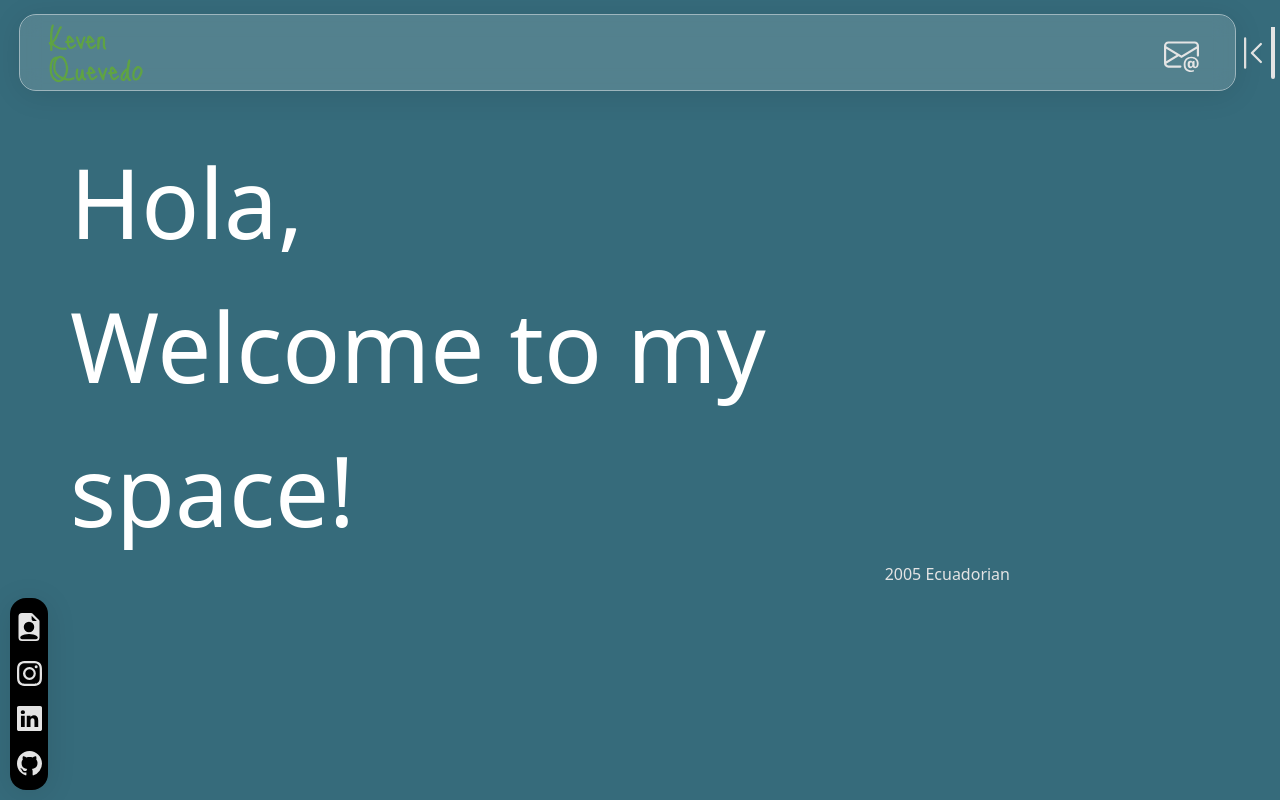
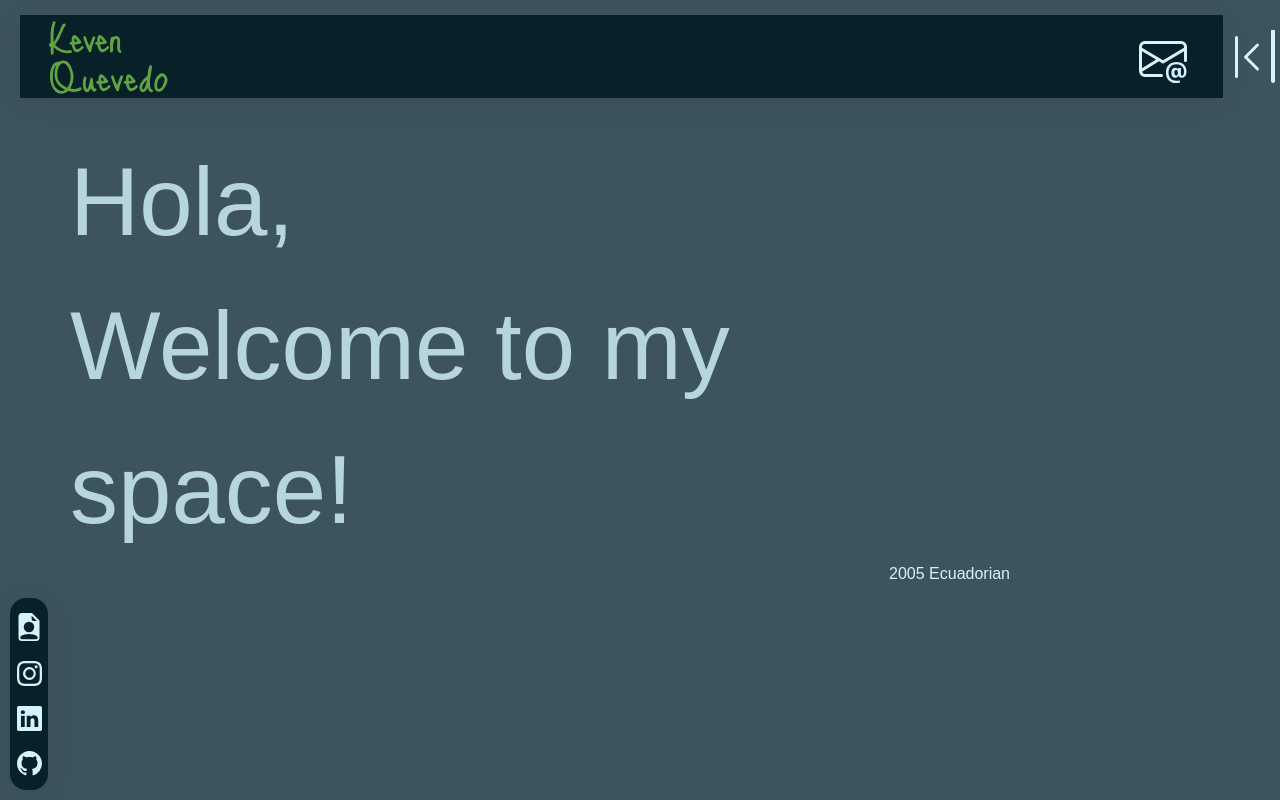
Before and after one commit to kevenjq/Kevens_website, a React (Vite) app: page / in a window 1280 px wide. Built offline with nearby package versions, Linux system fonts and the light colour scheme; a web font is replaced by a local one.

Commit message:
NavBar ready , might add more later tho

```diff
--- a/src/components/NavBar/Navbar.tsx
+++ b/src/components/NavBar/Navbar.tsx
@@ -13,41 +13,43 @@ type ThemeItem = {
   themeKey: "animal-theme" | "medieval-theme" | "futuro-theme";
 };
 
-//background-color: var(--bg-light);
 const NavbarContainer = styled.div`
   position: fixed;
   top: 15px;
   z-index: 9999;
   display: flex;
   width: 100vw;
-  height: 75px;
+  height: 5.2rem;
   justify-content: space-between;
   padding: 0 5px 0 20px;
 `;
+
+// background: rgba(255, 255, 255, 0.15);
+//   border-radius: 16px;
+//   box-shadow: 0 4px 30px rgba(0, 0, 0, 0.1);
+//   backdrop-filter: blur(9.5px);
+//   -webkit-backdrop-filter: blur(9.5px);
 
 const Nav = styled.nav`
   width: 95vw;
   display: flex;
   justify-content: space-between;
   align-items: center;
-  background: rgba(255, 255, 255, 0.15);
-  border-radius: 16px;
+  background: var(--bg-dark);
   box-shadow: 0 4px 30px rgba(0, 0, 0, 0.1);
-  backdrop-filter: blur(9.5px);
-  -webkit-backdrop-filter: blur(9.5px);
-  outline: 1px solid rgba(255, 255, 255, 0.52);
+  border-radius: var(--rounded);
 
   &:hover {
-    outline: 1px solid var(--outline);
+    outline: 2px solid var(--outline);
   }
 `;
 
 const Navbar = () => {
   const [visible, setVisible] = useState(false);
   const [items, setItems] = useState<ThemeItem[]>([
-    { id: "1", label: "idk", themeKey: "animal-theme" },
-    { id: "2", label: "Medieval", themeKey: "medieval-theme" },
-    { id: "3", label: "Futuro", themeKey: "futuro-theme" },
+    { id: "1", label: "Futuro", themeKey: "futuro-theme" },
+    { id: "2", label: "idk", themeKey: "animal-theme" },
+    { id: "3", label: "Medieval", themeKey: "medieval-theme" },
   ]);
 
   const [currentTheme, setCurrentTheme] = useState(items[0].themeKey);
@@ -133,8 +135,8 @@ const Navbar = () => {
     <svg
       onClick={() => setVisible(true)}
       xmlns="http://www.w3.org/2000/svg"
-      width="36"
-      height="36"
+      width="3rem"
+      height="3rem"
       fill="currentColor"
       className="bi bi-chevron-bar-left"
       viewBox="0 0 16 16"
@@ -150,8 +152,8 @@ const Navbar = () => {
     <svg
       onClick={() => setVisible(false)}
       xmlns="http://www.w3.org/2000/svg"
-      width="36"
-      height="36"
+      width="3rem"
+      height="3rem"
       fill="currentColor"
       className="bi bi-chevron-bar-right"
       viewBox="0 0 16 16"
@@ -175,7 +177,7 @@ const Navbar = () => {
       <NavbarContainer>
         <Nav>
           <div className="px-2 w-fit h-fit flex justify-center items-center">
-            <img src={LOGO} className="mx-5 w-[99px] hover:-rotate-10" />
+            <img src={LOGO} className="mx-5 w-[7.8rem] hover:-rotate-10" />
           </div>
           <a
             href="https://mail.google.com/mail/u/0/?fs=1&tf=cm&to=kevenjq07@gmail.com"
@@ -192,7 +194,7 @@ const Navbar = () => {
           {visible ? <CloseController /> : <OpenController />}
 
           <DragDropContext onDragEnd={indexSort}>
-            <div className="border-2 h-13 rounded-b-2xl bg-white/10 backdrop-blur-sm">
+            <div className="border-[0.15rem] h-[3.35rem] rounded-b-2xl">
               <DndController visible={visible} items={items} />
             </div>
           </DragDropContext>
@@ -208,8 +210,8 @@ function chatsvg() {
   return (
     <svg
       xmlns="http://www.w3.org/2000/svg"
-      width="35"
-      height="35"
+      width="3rem"
+      height="3rem"
       fill="currentColor"
       className="bi bi-envelope-at"
       viewBox="0 0 16 16"
```
